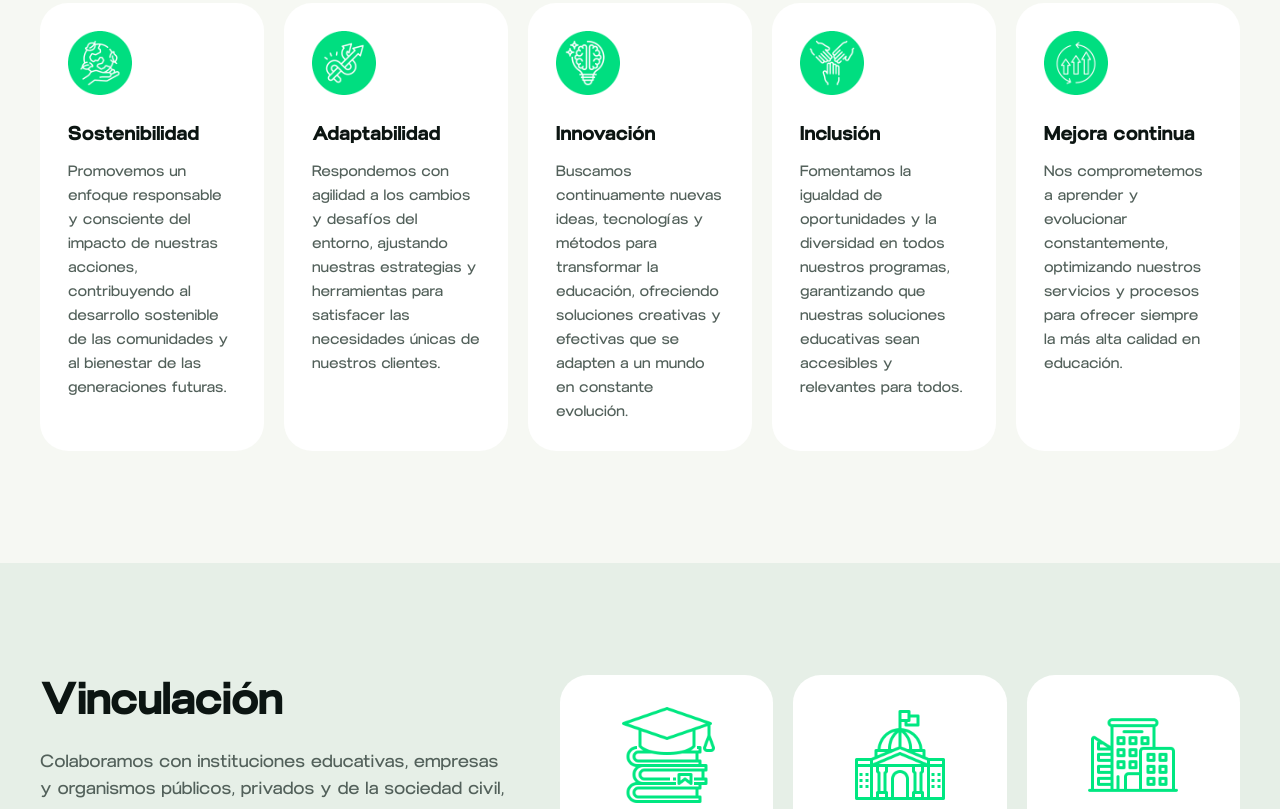
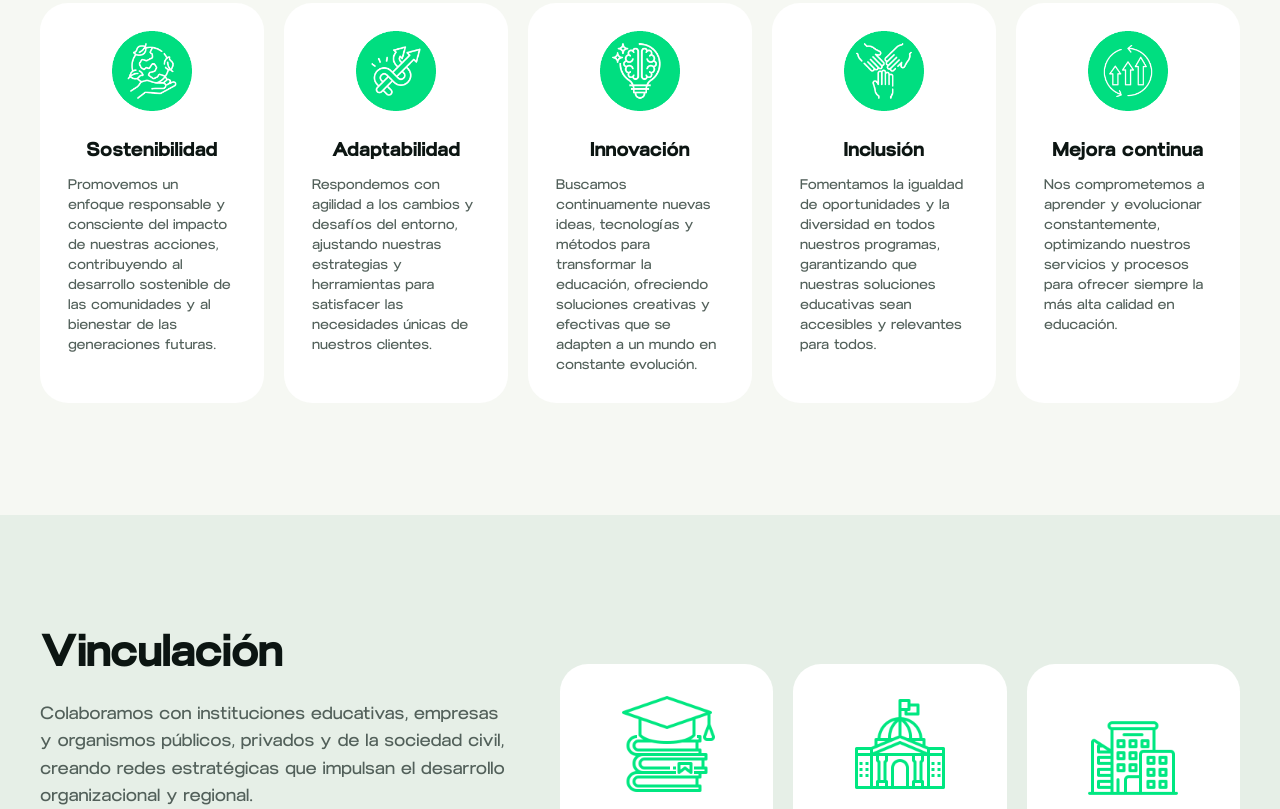
Before and after one commit to JR-Design-Studio/edunnova-lading-page, an Astro site: page /nosotros in a window 1280 px wide. Shown: the part 1730-2539 px from the top of the page. Built offline with nearby package versions, Linux system fonts and the light colour scheme; Astro itself is replaced by a stand-in of ours.

Commit message:
Ajustes en Nosotros y espacio en correo de Responsabilidad social
- Valores: íconos más grandes y centrados, título centrado y texto más chico
- Vinculación: cards centradas sin espacio en blanco sobrante
- Responsabilidad social: espacio entre "a" y el correo

Co-Authored-By: Claude Opus 5.5 (1M context) <noreply@anthropic.com>

```diff
--- a/src/pages/nosotros.astro
+++ b/src/pages/nosotros.astro
@@ -118,9 +118,9 @@ const links = [
         {
           values.map((v, i) => (
             <div class="rounded-[28px] bg-white p-7" data-reveal style={`--d:${i * 70}ms`}>
-              <Image src={v.icon} alt="" width={128} class="size-16" />
-              <h3 class="mt-6 text-xl font-extrabold">{v.name}</h3>
-              <p class="mt-3 text-[15px] text-muted">{v.text}</p>
+              <Image src={v.icon} alt="" width={160} class="mx-auto size-20" />
+              <h3 class="mt-6 text-center text-xl font-extrabold">{v.name}</h3>
+              <p class="mt-3 text-sm text-muted">{v.text}</p>
             </div>
           ))
         }
@@ -142,10 +142,10 @@ const links = [
           <p class="text-sm leading-snug font-bold">Evaluador independiente<br />ante la Red CONOCER</p>
         </div>
       </div>
-      <ul class="grid gap-5 sm:grid-cols-3 lg:col-span-7">
+      <ul class="grid gap-5 sm:grid-cols-3 lg:col-span-7 lg:self-center">
         {
           links.map((l, i) => (
-            <li class="flex flex-col items-center rounded-[28px] bg-white p-8 text-center" data-reveal style={`--d:${i * 80}ms`}>
+            <li class="flex flex-col items-center justify-center rounded-[28px] bg-white p-8 text-center" data-reveal style={`--d:${i * 80}ms`}>
               <Image src={l.icon} alt="" width={192} class="size-24" />
               <p class="mt-5 text-lg font-extrabold">{l.name}</p>
             </li>
--- a/src/pages/resp-social.astro
+++ b/src/pages/resp-social.astro
@@ -66,7 +66,7 @@ const related = posts.filter((p) => p.slug.includes('conecta-con-la-ia'));
           a entornos vulnerables, con un aprendizaje significativo, innovador y accesible.
         </p>
         <p class="mt-8 text-white/70">
-          ¿Quieres sumarte a un programa? Escríbenos a
+          ¿Quieres sumarte a un programa? Escríbenos a{' '}
           <a href={`mailto:${site.emailSocial}`} class="font-bold text-leaf underline-offset-4 hover:underline">{site.emailSocial}</a>
         </p>
       </div>
```
